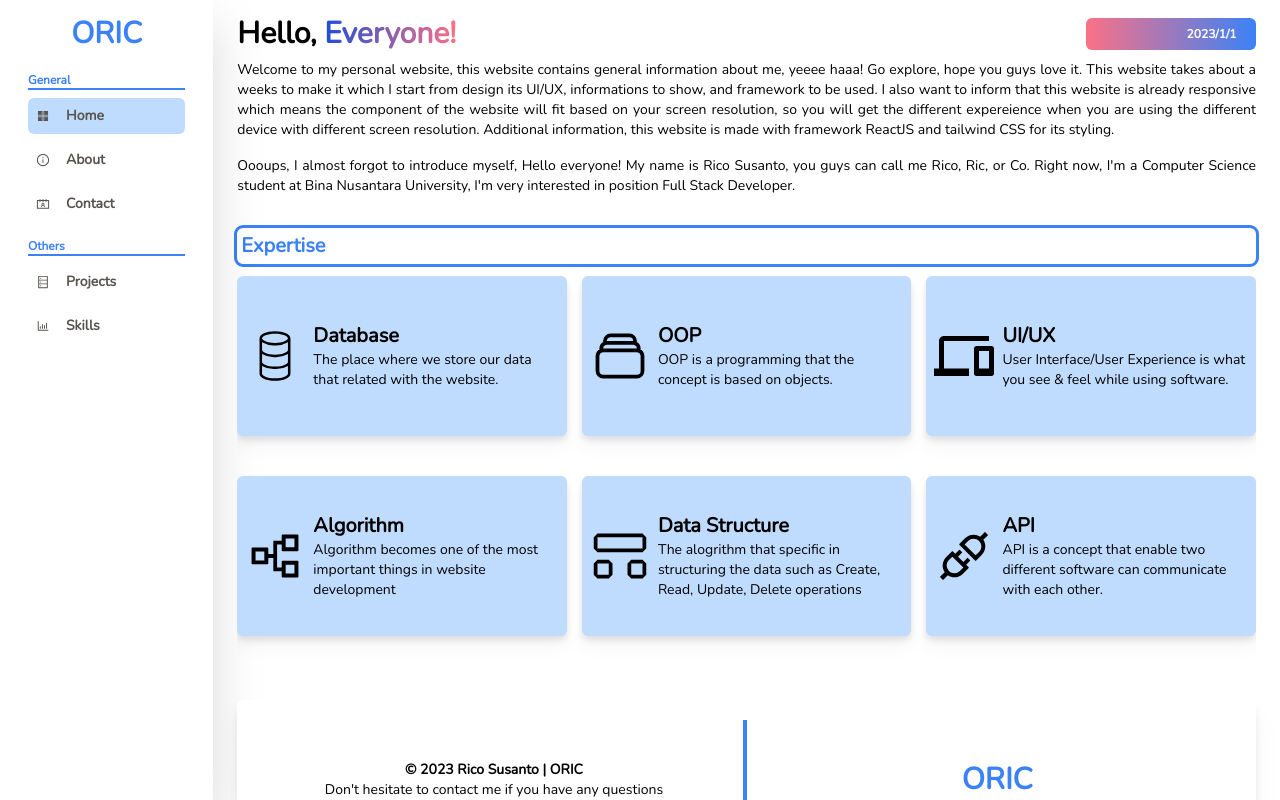
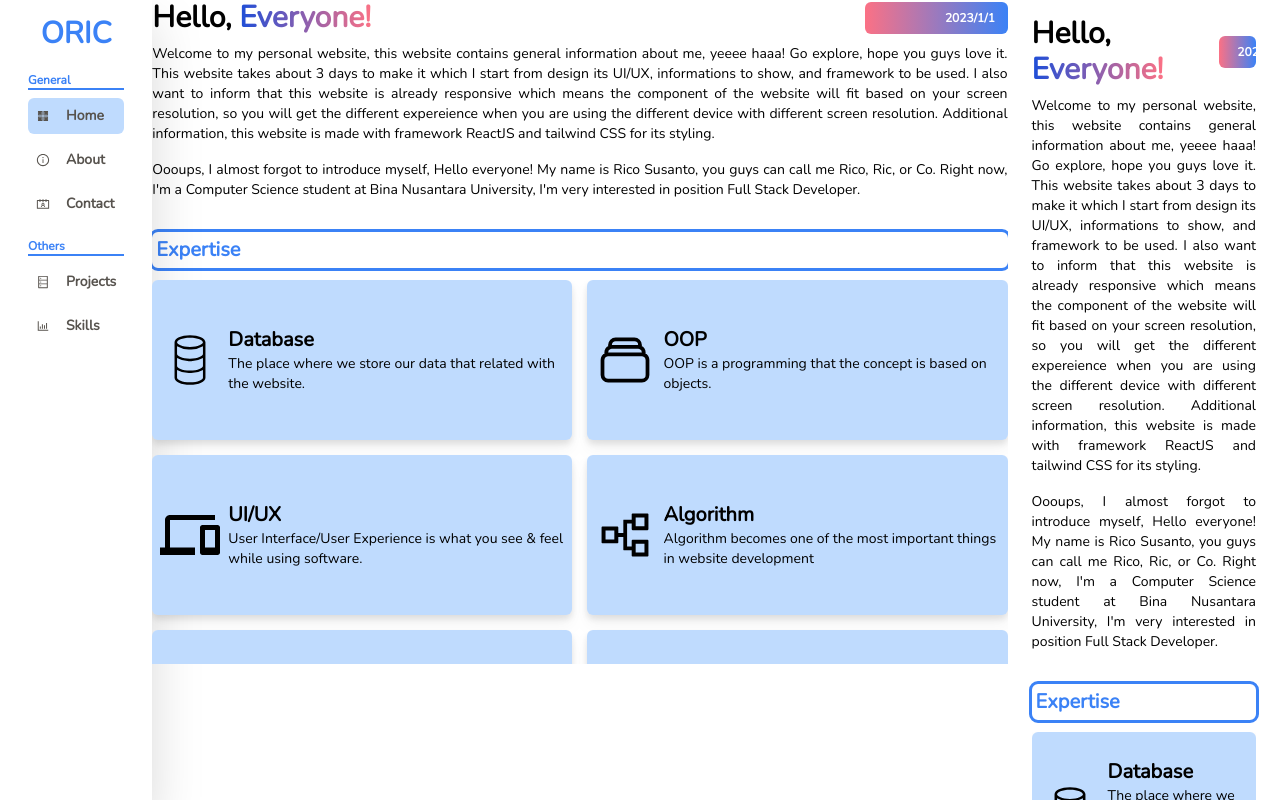
Before and after one commit to MustankLee/ORIC, a React (Create React App) app: page /home in a window 1280 px wide. Built offline with nearby package versions, Linux system fonts and the light colour scheme.

Commit message:
update build for gh-pages

```diff
--- a/src/App.js
+++ b/src/App.js
@@ -15,6 +15,7 @@ function App() {
       <Router>
         <div className="flex max-md:block">
           <Navbar />
+          <Home />
           <div className="h-screen w-5/6 overflow-y-auto px-6 py-4 bg-white max-md:w-full">
             <Routes>
               <Route path="/" element={<Navigate to="/home"/>}></Route>
--- a/src/components/GeneralContent/Home/Home.js
+++ b/src/components/GeneralContent/Home/Home.js
@@ -45,7 +45,7 @@ class Home extends Component {
           <p>
             Welcome to my personal website, this website contains general
             information about me, yeeee haaa! Go explore, hope you guys love it.
-            This website takes about a weeks to make it which I start from
+            This website takes about 3 days to make it which I start from
             design its UI/UX, informations to show, and framework to be used. I
             also want to inform that this website is already responsive which
             means the component of the website will fit based on your screen
```
